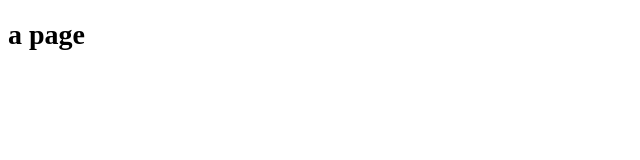
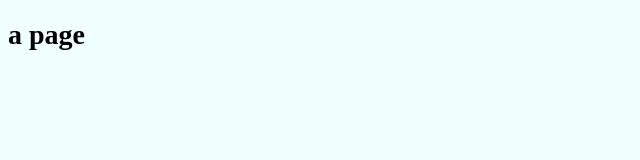
Before and after one commit to sexfat/tgd103, a plain HTML site: page index.html in a window 1280 px wide. Shown: the whole page, without its empty margins (0-640 px from the left). Drawn offline with Linux system fonts and the light colour scheme; files that its build step writes are made by us from their sources.

Commit message:
b modify style.css

```diff
--- a/css/style.css
+++ b/css/style.css
@@ -1,5 +1,5 @@
 body {
   font-size: 14px;
-
-
+  background-color: azure;
+  color: black;
 }
```
